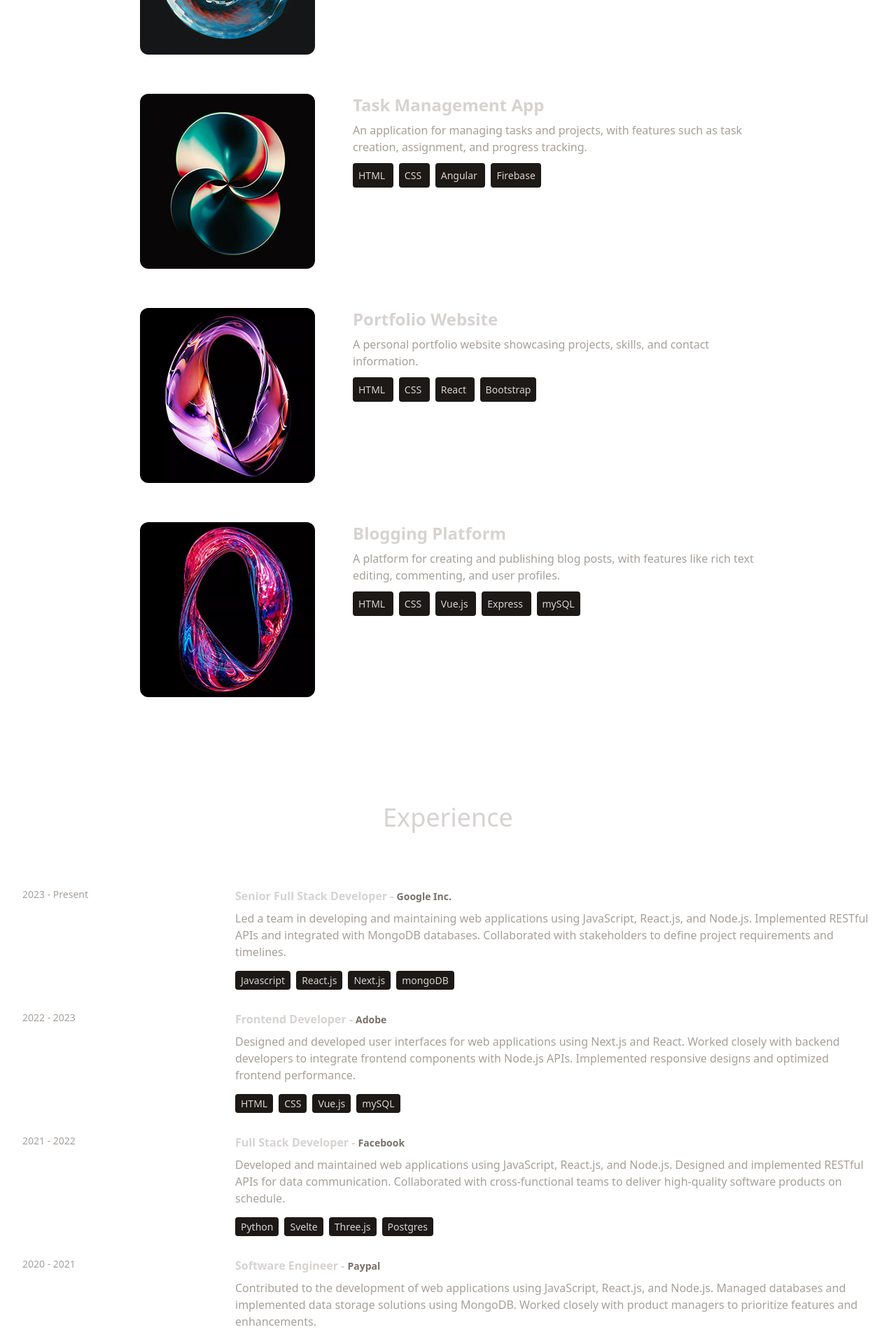
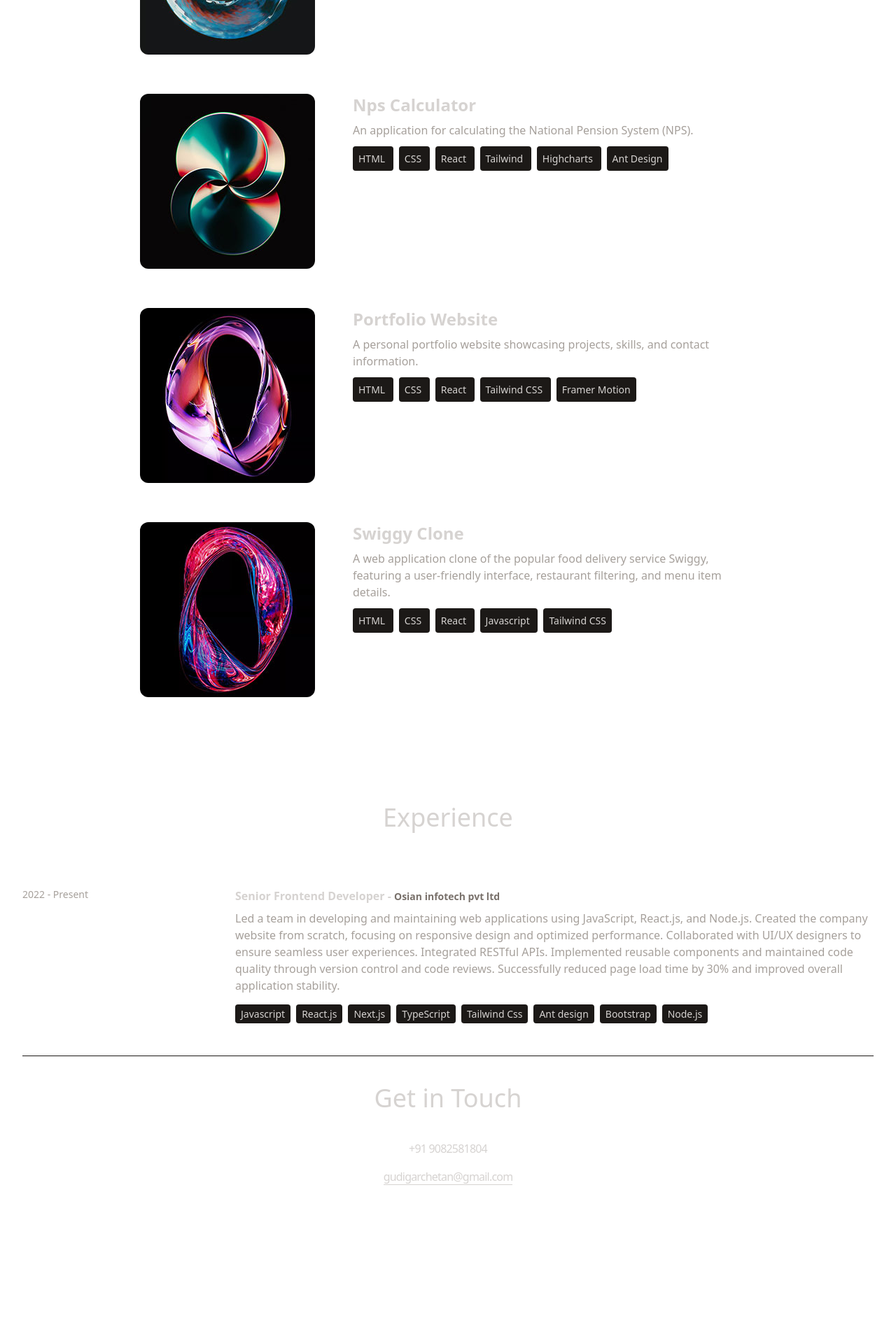
Before and after one commit to chetanh2/portfolio, a React (Vite) app: page / in a window 1280 px wide. Shown: the part 1680-3593 px from the top of the page at 70% size. After the commit the page ends 3453 px from the top, so only its background shows below. Built offline with nearby package versions, Linux system fonts and the light colour scheme.

Commit message:
added exp

```diff
--- a/src/components/Contact.jsx
+++ b/src/components/Contact.jsx
@@ -8,7 +8,7 @@ const Contact = () => {
         <motion.h2 whileInView={{ opacity: 1, y: 0 }} initial={{ opacity: 0, y: -100 }} transition={{ duration: 0.5 }} className='my-10 text-center text-4xl'>Get in Touch</motion.h2>
         <div className="text-center tracking-tighter">
             <motion.p whileInView={{ opacity: 1, x: 0 }} initial={{ opacity: 0, x: -100 }} transition={{ duration: 1 }} className='my-4'>{CONTACT.address}</motion.p>
-            <motion.p whileInView={{ opacity: 1, x: 0 }} initial={{ opacity: 0, x: 100 }} transition={{ duration: 1 }} className='my-4'>{CONTACT.phoneNo}</motion.p>
+            <motion.a href={`tel:${CONTACT.phoneNo}`} whileInView={{ opacity: 1, x: 0 }} initial={{ opacity: 0, x: 100 }} transition={{ duration: 1 }} className='my-4 block'>{CONTACT.phoneNo}</motion.a>
             <a href="mailto:gudigarchetan@gmail.com" className='border-b'>{CONTACT.email}</a>
         </div>
     </div>
--- a/src/constants/index.js
+++ b/src/constants/index.js
@@ -5,72 +5,59 @@ import project4 from "../assets/projects/project-4.webp";
 
 export const HERO_CONTENT = `I am a passionate front end developer with a knack for crafting robust and scalable web applications. With 3.6 years of hands-on experience, I have honed my skills in front-end technologies like React,React Native and Next.js, as well as back-end technologies like Node.js, and Express. My goal is to leverage my expertise to create innovative solutions that drive business growth and deliver exceptional user experiences.`;
 
-export const ABOUT_TEXT = `I am a dedicated and versatile full stack developer with a passion for creating efficient and user-friendly web applications. With 5 years of professional experience, I have worked with a variety of technologies, including React, Next.js, Node.js, MySQL, PostgreSQL, and MongoDB. My journey in web development began with a deep curiosity for how things work, and it has evolved into a career where I continuously strive to learn and adapt to new challenges. I thrive in collaborative environments and enjoy solving complex problems to deliver high-quality solutions. Outside of coding, I enjoy staying active, exploring new technologies, and contributing to open-source projects.`;
+export const ABOUT_TEXT = `I am a dedicated and versatile front end developer with a passion for creating efficient and user-friendly web applications. With 3.5 years of professional experience, I have worked with a variety of technologies, including React, Next.js, Ant design, Tailwind CSS, MUI and Node.js, . My journey in web development began with a deep curiosity for how things work, and it has evolved into a career where I continuously strive to learn and adapt to new challenges. I thrive in collaborative environments and enjoy solving complex problems to deliver high-quality solutions. Outside of coding, I enjoy staying active, reading books, exploring new technologies, and contributing to open-source projects.`;
 
 export const EXPERIENCES = [
   {
-    year: "2023 - Present",
-    role: "Senior Full Stack Developer",
-    company: "Google Inc.",
-    description: `Led a team in developing and maintaining web applications using JavaScript, React.js, and Node.js. Implemented RESTful APIs and integrated with MongoDB databases. Collaborated with stakeholders to define project requirements and timelines.`,
-    technologies: ["Javascript", "React.js", "Next.js", "mongoDB"],
-  },
-  {
-    year: "2022 - 2023",
-    role: "Frontend Developer",
-    company: "Adobe",
-    description: `Designed and developed user interfaces for web applications using Next.js and React. Worked closely with backend developers to integrate frontend components with Node.js APIs. Implemented responsive designs and optimized frontend performance.`,
-    technologies: ["HTML", "CSS", "Vue.js", "mySQL"],
-  },
-  {
-    year: "2021 - 2022",
-    role: "Full Stack Developer",
-    company: "Facebook",
-    description: `Developed and maintained web applications using JavaScript, React.js, and Node.js. Designed and implemented RESTful APIs for data communication. Collaborated with cross-functional teams to deliver high-quality software products on schedule.`,
-    technologies: ["Python", "Svelte", "Three.js", "Postgres"],
-  },
-  {
-    year: "2020 - 2021",
-    role: "Software Engineer",
-    company: "Paypal",
-    description: `Contributed to the development of web applications using JavaScript, React.js, and Node.js. Managed databases and implemented data storage solutions using MongoDB. Worked closely with product managers to prioritize features and enhancements.`,
-    technologies: ["Ruby", "Rails", "PHP", "Sqlite"],
+    year: "2022 - Present",
+    role: "Senior Frontend Developer",
+    company: "Osian infotech pvt ltd",
+    description: `Led a team in developing and maintaining web applications using JavaScript, React.js, and Node.js. Created the company website from scratch, focusing on responsive design and optimized performance. Collaborated with UI/UX designers to ensure seamless user experiences. Integrated RESTful APIs. Implemented reusable components and maintained code quality through version control and code reviews. Successfully reduced page load time by 30% and improved overall application stability.`,
+
+    technologies: ["Javascript", "React.js", "Next.js", "TypeScript", "Tailwind Css", "Ant design","Bootstrap", "Node.js"],
   },
 ];
 
 export const PROJECTS = [
   {
-    title: "E-Commerce Website",
+    title: "Youtube Clone",
     image: project1,
     description:
-      "A fully functional e-commerce website with features like product listing, shopping cart, and user authentication.",
-    technologies: ["HTML", "CSS", "React", "Node.js", "MongoDB"],
+      "A YouTube clone web application featuring video playback, user authentication, and content management capabilities.",
+    technologies: ["HTML", "CSS", "React", "Javascript", "Tailwind"],
   },
   {
-    title: "Task Management App",
+    title: "Nps Calculator",
     image: project2,
     description:
-      "An application for managing tasks and projects, with features such as task creation, assignment, and progress tracking.",
-    technologies: ["HTML", "CSS", "Angular", "Firebase"],
+      "An application for calculating the National Pension System (NPS).",
+    technologies: [
+      "HTML",
+      "CSS",
+      "React",
+      "Tailwind",
+      "Highcharts",
+      "Ant Design",
+    ],
   },
   {
     title: "Portfolio Website",
     image: project3,
     description:
       "A personal portfolio website showcasing projects, skills, and contact information.",
-    technologies: ["HTML", "CSS", "React", "Bootstrap"],
+    technologies: ["HTML", "CSS", "React", "Tailwind CSS", "Framer Motion"],
   },
   {
-    title: "Blogging Platform",
+    title: "Swiggy Clone",
     image: project4,
     description:
-      "A platform for creating and publishing blog posts, with features like rich text editing, commenting, and user profiles.",
-    technologies: ["HTML", "CSS", "Vue.js", "Express", "mySQL"],
+      "A web application clone of the popular food delivery service Swiggy, featuring a user-friendly interface, restaurant filtering, and menu item details.",
+    technologies: ["HTML", "CSS", "React", "Javascript", "Tailwind CSS"],
   },
 ];
 
 export const CONTACT = {
-  address: "767 Fifth Avenue, New York, NY 10153 ",
-  phoneNo: "+12 4555 666 00 ",
-  email: "me@example.com",
+  // address: "767 Fifth Avenue, New York, NY 10153 ",
+  phoneNo: "+91 9082581804",
+  email: "gudigarchetan@gmail.com",
 };
```
